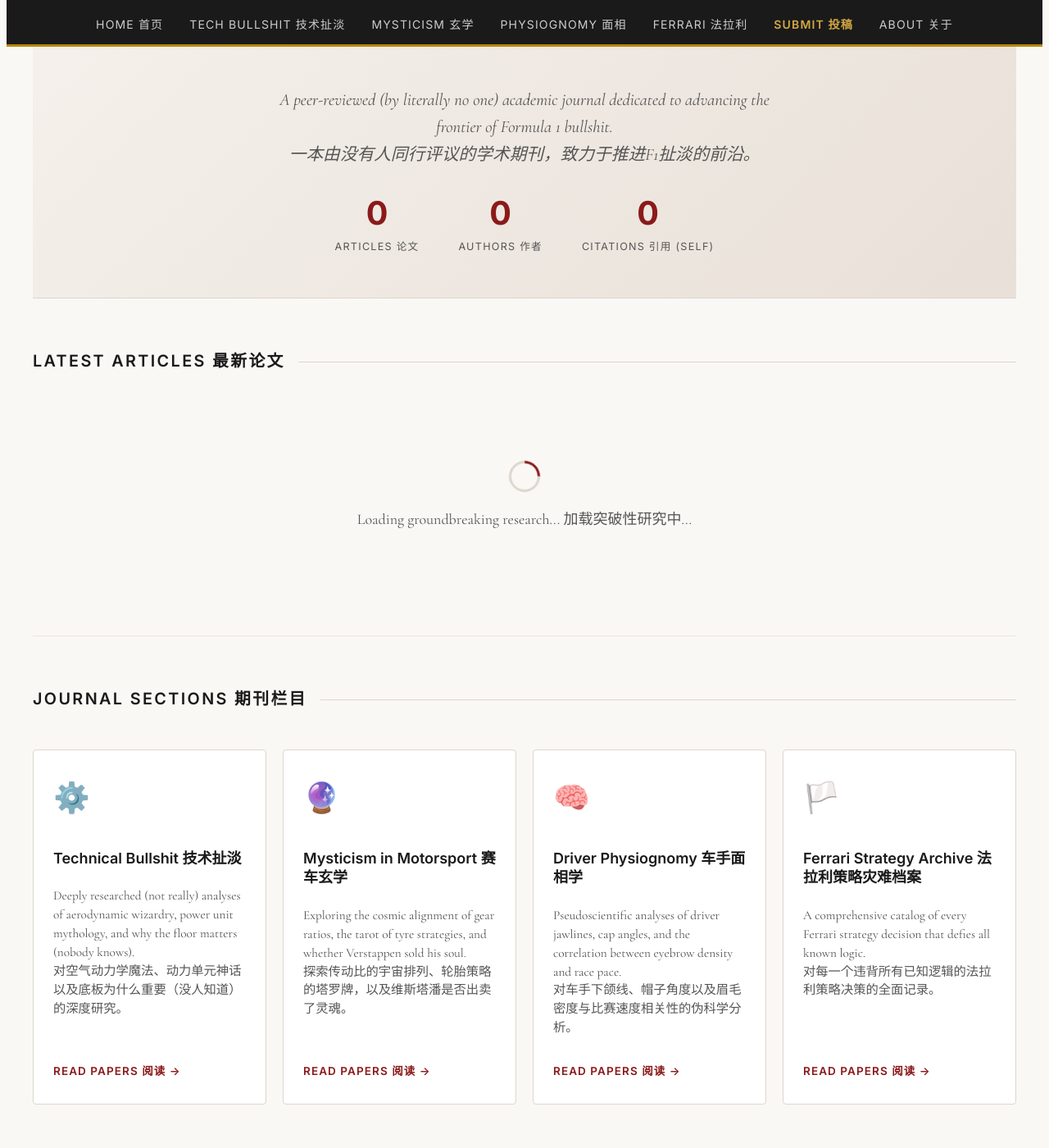
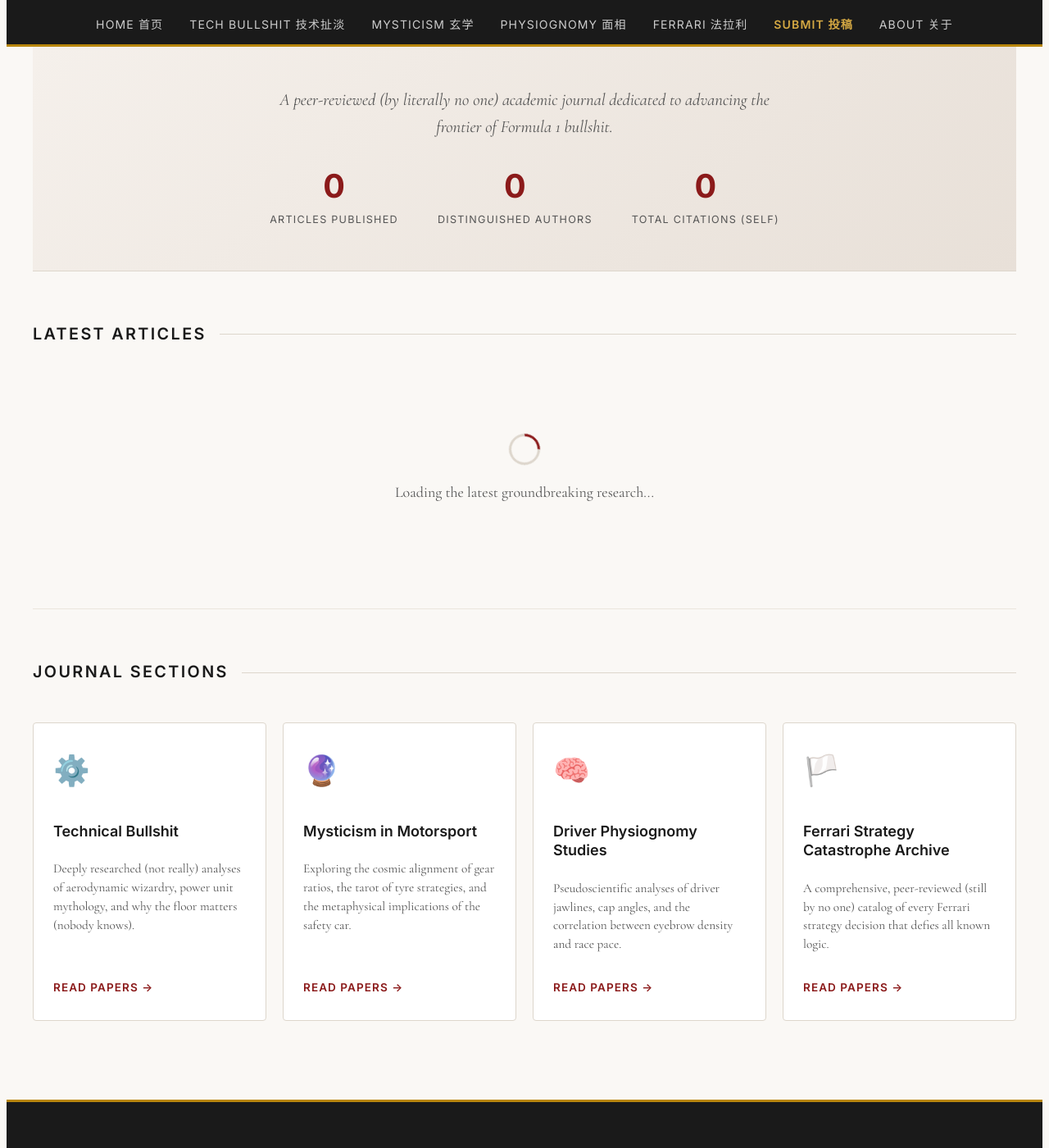
Before and after one commit to ashley0-926/fuck-journal, a Jekyll site: the page built from index.html, in a window 1280 px wide and 1400 px high, scrolled down 304 px. Shown: the whole window at 82% size. Built offline with Jekyll 4.4.1, drawn with Linux system fonts in a browser that asks for light colours.

Commit message:
Fix Verstappen text

```diff
--- a/index.html
+++ b/index.html
@@ -5,19 +5,19 @@
 
 <section class="hero">
   <div class="hero-content">
-    <p class="hero-callout">A peer-reviewed (by literally no one) academic journal dedicated to advancing the frontier of Formula 1 bullshit.<br>一本由没有人同行评议的学术期刊，致力于推进F1扯淡的前沿。</p>
+    <p class="hero-callout">A peer-reviewed (by literally no one) academic journal dedicated to advancing the frontier of Formula 1 bullshit.</p>
     <div class="hero-stats">
       <div class="stat">
         <span class="stat-number" id="stat-articles">0</span>
-        <span class="stat-label">Articles 论文</span>
+        <span class="stat-label">Articles Published</span>
       </div>
       <div class="stat">
         <span class="stat-number" id="stat-authors">0</span>
-        <span class="stat-label">Authors 作者</span>
+        <span class="stat-label">Distinguished Authors</span>
       </div>
       <div class="stat">
         <span class="stat-number" id="stat-citations">0</span>
-        <span class="stat-label">Citations 引用 (self)</span>
+        <span class="stat-label">Total Citations (self)</span>
       </div>
     </div>
   </div>
@@ -25,12 +25,12 @@
 
 <section class="latest-issue">
   <div class="section-header">
-    <h2>Latest Articles 最新论文</h2>
+    <h2>Latest Articles</h2>
     <div class="section-header-line"></div>
   </div>
   <div class="articles-loading" id="articles-loading">
     <div class="loading-spinner"></div>
-    <p>Loading groundbreaking research... 加载突破性研究中...</p>
+    <p>Loading the latest groundbreaking research...</p>
   </div>
   <div class="articles-grid" id="articles-grid">
   </div>
@@ -38,33 +38,33 @@
 
 <section class="sections-overview">
   <div class="section-header">
-    <h2>Journal Sections 期刊栏目</h2>
+    <h2>Journal Sections</h2>
     <div class="section-header-line"></div>
   </div>
   <div class="sections-grid">
     <a href="{{ '/categories/technical-bullshit' | relative_url }}" class="section-card card-tech">
       <div class="card-icon">⚙️</div>
-      <h3>Technical Bullshit 技术扯淡</h3>
-      <p>Deeply researched (not really) analyses of aerodynamic wizardry, power unit mythology, and why the floor matters (nobody knows).<br>对空气动力学魔法、动力单元神话以及底板为什么重要（没人知道）的深度研究。</p>
-      <span class="card-arrow">Read papers 阅读 →</span>
+      <h3>Technical Bullshit</h3>
+      <p>Deeply researched (not really) analyses of aerodynamic wizardry, power unit mythology, and why the floor matters (nobody knows).</p>
+      <span class="card-arrow">Read papers →</span>
     </a>
     <a href="{{ '/categories/mysticism-in-motorsport' | relative_url }}" class="section-card card-mystic">
       <div class="card-icon">🔮</div>
-      <h3>Mysticism in Motorsport 赛车玄学</h3>
-      <p>Exploring the cosmic alignment of gear ratios, the tarot of tyre strategies, and whether Verstappen sold his soul.<br>探索传动比的宇宙排列、轮胎策略的塔罗牌，以及维斯塔潘是否出卖了灵魂。</p>
-      <span class="card-arrow">Read papers 阅读 →</span>
+      <h3>Mysticism in Motorsport</h3>
+      <p>Exploring the cosmic alignment of gear ratios, the tarot of tyre strategies, and the metaphysical implications of the safety car.</p>
+      <span class="card-arrow">Read papers →</span>
     </a>
     <a href="{{ '/categories/driver-physiognomy-studies' | relative_url }}" class="section-card card-physio">
       <div class="card-icon">🧠</div>
-      <h3>Driver Physiognomy 车手面相学</h3>
-      <p>Pseudoscientific analyses of driver jawlines, cap angles, and the correlation between eyebrow density and race pace.<br>对车手下颌线、帽子角度以及眉毛密度与比赛速度相关性的伪科学分析。</p>
-      <span class="card-arrow">Read papers 阅读 →</span>
+      <h3>Driver Physiognomy Studies</h3>
+      <p>Pseudoscientific analyses of driver jawlines, cap angles, and the correlation between eyebrow density and race pace.</p>
+      <span class="card-arrow">Read papers →</span>
     </a>
     <a href="{{ '/categories/ferrari-strategy-catastrophe-archive' | relative_url }}" class="section-card card-ferrari">
       <div class="card-icon">🏳️</div>
-      <h3>Ferrari Strategy Archive 法拉利策略灾难档案</h3>
-      <p>A comprehensive catalog of every Ferrari strategy decision that defies all known logic.<br>对每一个违背所有已知逻辑的法拉利策略决策的全面记录。</p>
-      <span class="card-arrow">Read papers 阅读 →</span>
+      <h3>Ferrari Strategy Catastrophe Archive</h3>
+      <p>A comprehensive, peer-reviewed (still by no one) catalog of every Ferrari strategy decision that defies all known logic.</p>
+      <span class="card-arrow">Read papers →</span>
     </a>
   </div>
 </section>
```
